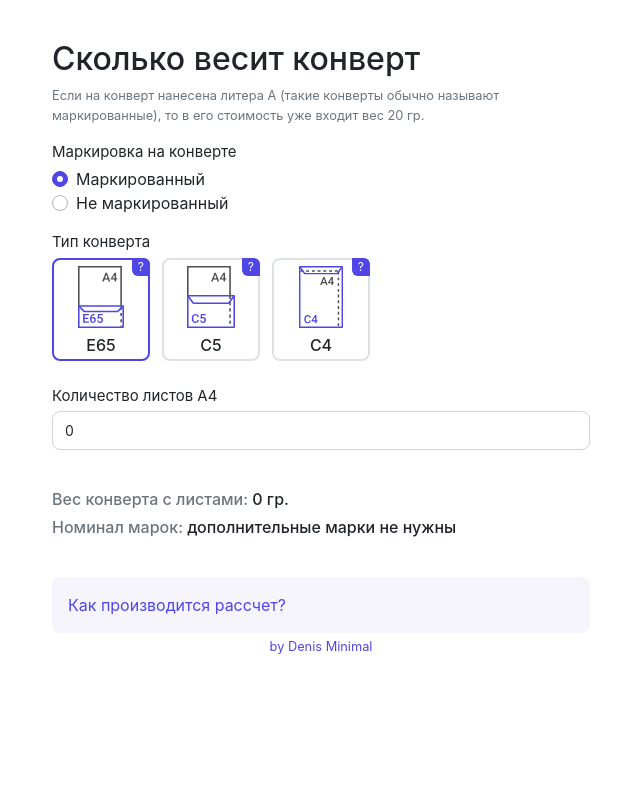
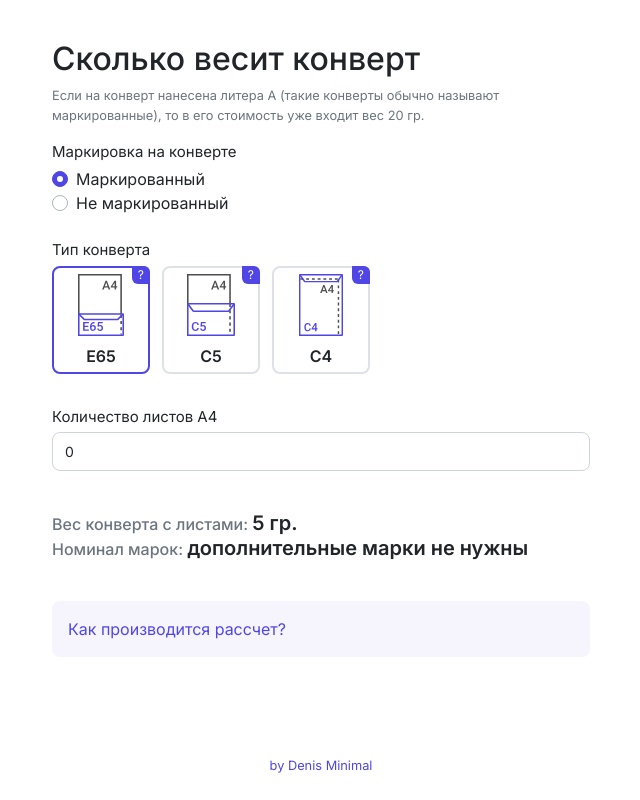
Before and after one commit to denis-mnml/post-convertor-vue, a Vue app: page / in a window 1280 px wide. Shown: the whole page, without its empty margins (319-959 px from the left). Built offline with nearby package versions, Linux system fonts and the light colour scheme.

Commit message:
New font and fixes

```diff
--- a/src/App.vue
+++ b/src/App.vue
@@ -1,36 +1,43 @@
 <template>
-  <div id="app" class="mh-100">
-    <div class="container d-flex flex-column pt-10 pb-6 mh-100">
+  <div id="app" class="min-vh-100">
+    <div class="container d-flex flex-column pt-10 pb-6 min-vh-100">
       <div class="row">
         <div class="col-xl-6 col-lg-8 col-md-10 mx-auto">
           <h1 class="h2">Сколько весит конверт</h1>
-          <p class="text-secondary small">Если на конверт нанесена литера А (такие конверты обычно называют маркированные), то
+          <p class="text-secondary small">Если на конверт нанесена литера А (такие конверты обычно называют
+            маркированные), то
             в его стоимость уже входит вес 20 гр.</p>
-          <b-form-group label="Маркировка на конверте">
+          <b-form-group label="Маркировка на конверте" class="mb-6">
             <b-form-radio v-model="isMarked" name="marked" :value="true">Маркированный</b-form-radio>
             <b-form-radio v-model="isMarked" name="marked" :value="false">Не маркированный</b-form-radio>
           </b-form-group>
-          <b-form-group label="Тип конверта">
+          <b-form-group label="Тип конверта" class="mb-6">
             <div class="d-flex flex-wrap">
               <label class="envelope-radio h-100" v-for="item in envelopsOptions" :key="item.value">
-                <input type="radio" name="envelope" v-model="envelopWeight" class="envelope-radio__input" :value="item.value"
+                <input type="radio" name="envelope" v-model="envelopWeight" class="envelope-radio__input"
+                       :value="item.value"
                        :checked="item.value === envelopWeight" @change="calc">
                 <span class="envelope-radio__label">
                   <img :src="item.src" class="envelope-radio__img" :alt="'Конверт ' + item.text">
-                  <h6 class="m-0">{{item.text}}</h6>
+                  <p class="font-weight-bolder m-0">{{item.text}}</p>
                   <span class="envelope-radio__help" v-b-tooltip.hover :title="item.desc">?</span>
                 </span>
               </label>
             </div>
           </b-form-group>
           <b-form-group label="Количество листов А4">
-            <b-form-input v-model="sheetsCount" type="number" placeholder="Количество листов" required @change="calc" @focus="$event.target.select()"/>
+            <b-form-input v-model="sheetsCount" type="number" placeholder="Количество листов" required @change="calc"
+                          @focus="$event.target.select()"/>
           </b-form-group>
           <div class="mt-10">
             <div class="alert alert-info mb-4" v-if="!isMarked">Необходимо доклеить марку с литерой А</div>
-            <h6><span class="text-secondary">Вес конверта с листами:</span> {{totalWeight}} гр.</h6>
-            <h6><span class="text-secondary">Номинал марок:</span> {{totalStamps ? totalStamps + ' коп.' :
-              'дополнительные марки не нужны'}}</h6>
+            <p class="font-weight-medium m-0">
+              <span class="text-secondary">Вес конверта с листами:</span> <span class="h5 font-weight-bold">{{totalWeight}} гр.</span>
+            </p>
+            <p class="font-weight-medium">
+              <span class="text-secondary">Номинал марок:</span> <span class="h5 font-weight-bold">{{totalStamps ? totalStamps + ' коп.' :
+              'дополнительные марки не нужны'}}</span>
+            </p>
           </div>
           <div class="mt-10 p-4 bg-accent-50 rounded">
             <b-link v-b-toggle="'collapse'" class="mb-4">Как производится рассчет?</b-link>
@@ -84,6 +91,9 @@
         stepPrice: 4
       };
     },
+    mounted() {
+      this.calc();
+    },
     methods: {
       calc() {
         this.totalWeight = this.sheetsCount * this.sheetWeight + this.envelopWeight;
@@ -92,6 +102,8 @@
           const steps = Math.ceil((this.totalWeight - 20) / this.stepWeight);
 
           this.totalStamps = steps * this.stepPrice;
+        } else {
+          this.totalStamps = 0;
         }
       }
     }
--- a/src/sass/_variables.scss
+++ b/src/sass/_variables.scss
@@ -42,7 +42,7 @@ $spacers: (
 	10: ($spacer * 2.5)
 );
 
-
+$font-family-sans-serif: 'Inter', -apple-system, BlinkMacSystemFont, "Segoe UI", Roboto, "Helvetica Neue", Arial, "Noto Sans", sans-serif;
 
 // Links
 
--- a/src/sass/main.sass
+++ b/src/sass/main.sass
@@ -1,3 +1,5 @@
+@import url('https://fonts.googleapis.com/css2?family=Inter:wght@400;500;600&display=swap')
+
 @import 'variables.scss'
 @import 'node_modules/bootstrap/scss/bootstrap.scss'
 @import 'node_modules/bootstrap-vue/src/index.scss'
@@ -13,3 +15,6 @@ legend
 
 .tooltip
 	font-size: 13px
+
+.font-weight-medium
+	font-weight: 500
```
